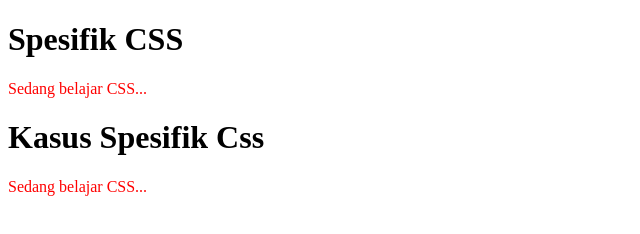
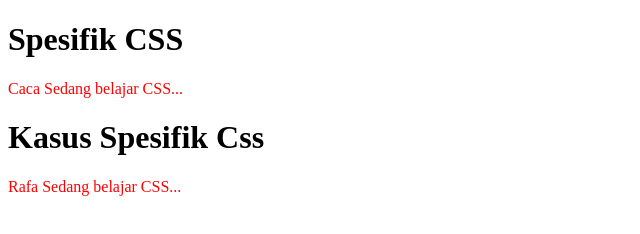
Before and after one commit to rafamaritza/PWPB-XIIRPL, a plain HTML site: page specify/index.html in a window 1280 px wide. Shown: the whole page, without its empty margins (0-640 px from the left). Drawn offline with Linux system fonts and the light colour scheme.

Commit message:
tugas spesifik

```diff
--- a/specify/index.html
+++ b/specify/index.html
@@ -27,7 +27,7 @@
 <body>
     <div>
         <p id="aaa">
-            Sedang belajar CSS...
+            Caca Sedang belajar CSS...
         </p>
     </div>
 
@@ -40,7 +40,7 @@
             color: red !important;
         }
         div p {
-            color:green;
+            color:green ;
         }
         #aaa{
             color:orange;
@@ -55,7 +55,7 @@
 
 <div>
     <p id="aaa">
-        Sedang belajar CSS...
+        Rafa Sedang belajar CSS...
     </p>
 </div>
 </body>
```
